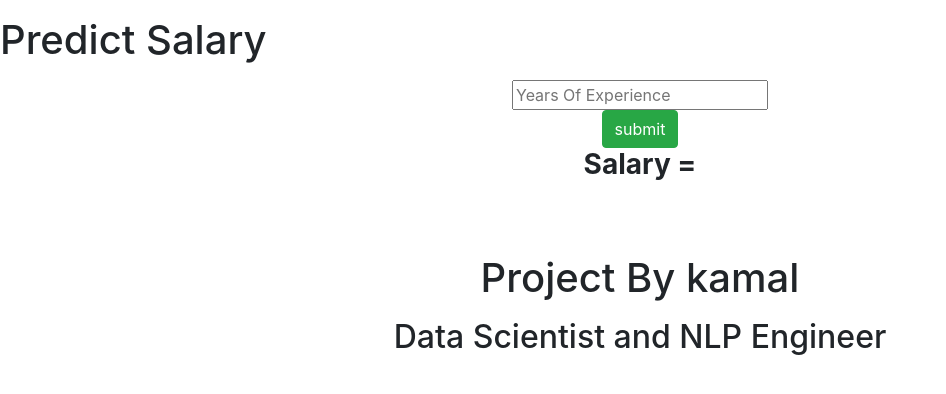
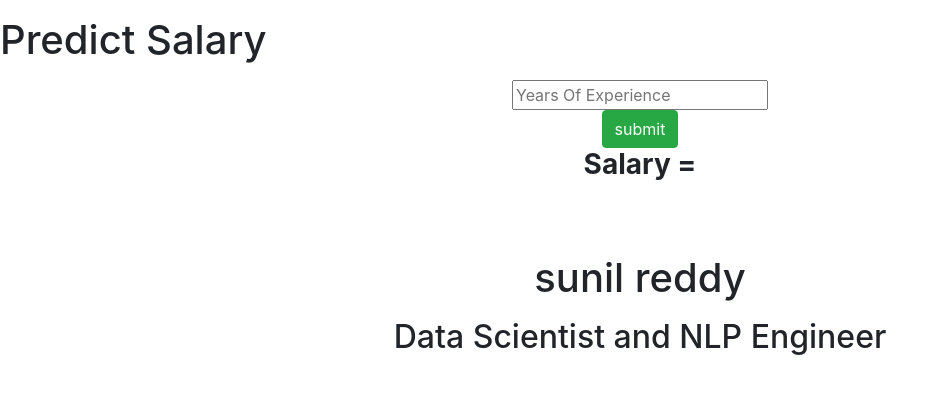
Before and after one commit to sunilkumarreddynalluri/simple-linear-regression, a Flask app: page / in a window 1280 px wide. Shown: the top 394 px of the page, without its empty margins (0-946 px from the left). Run offline with Flask 3, Linux system fonts and the light colour scheme; parts of the project's set-up code (start-up, migrations or seed data) failed here and were passed over; some libraries are stand-ins or nearby versions.

Commit message:
Update index.html

```diff
--- a/templates/index.html
+++ b/templates/index.html
@@ -31,7 +31,7 @@
         <br>
         <br>
 
-        <p> <h1> Project By kamal  </h1> </p>
+        <p> <h1> sunil reddy  </h1> </p>
     <p><h2> Data Scientist and NLP Engineer</h2></p>
 
 
@@ -47,4 +47,5 @@
 
 </div>
 </body>
+
 </html>
```
